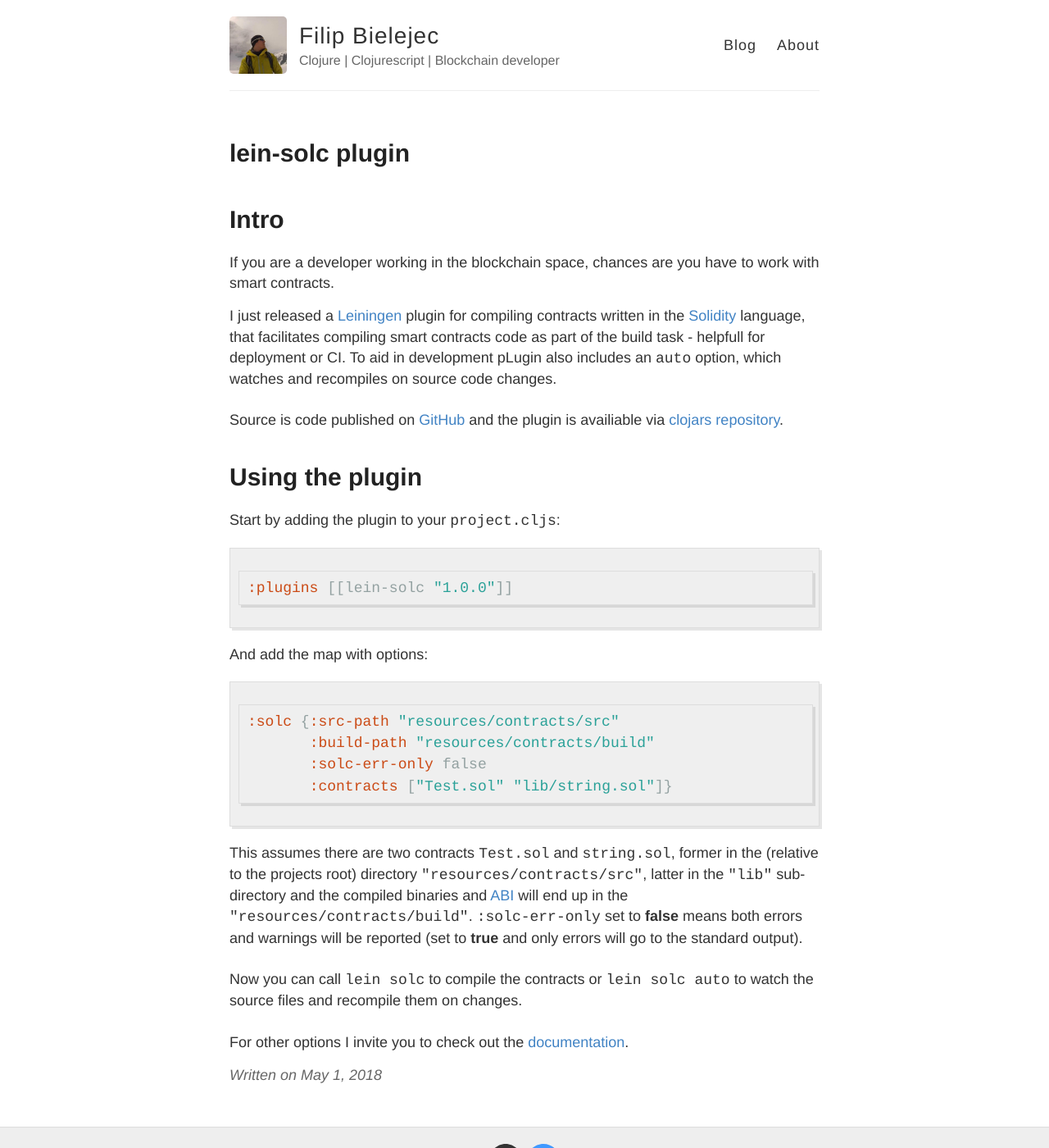
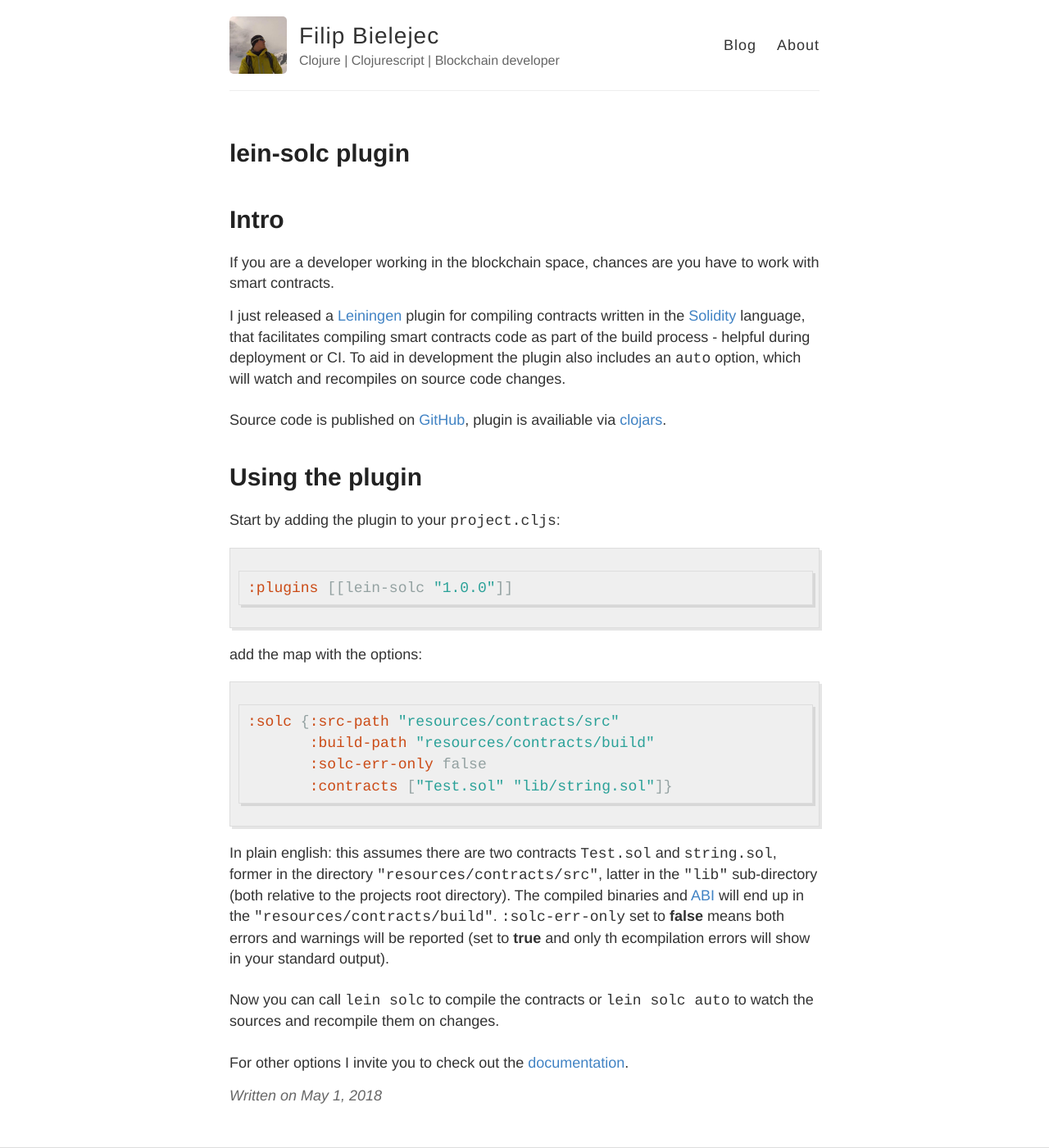
Before and after one commit to fbielejec/fbielejec.github.io, a Jekyll site: the page built from _posts/2018-05-01-lein-solc.md, in a window 1280 px wide and 1400 px high. Shown: the whole window at 82% size. Built offline with Jekyll 4.4.1, drawn with Linux system fonts in a browser that asks for light colours.

Commit message:
typos, styling

````diff
--- a/_posts/2018-05-01-lein-solc.md
+++ b/_posts/2018-05-01-lein-solc.md
@@ -12,10 +12,10 @@ categories:
 # <a name="intro"/> Intro
 If you are a developer working in the blockchain space, chances are you have to work with smart contracts.
 
-I just released a [Leiningen](https://leiningen.org/) plugin for compiling contracts written in the [Solidity](https://solidity.readthedocs.io/) language, that facilitates compiling smart contracts code as part of the build task - helpfull for deployment or CI.
-To aid in development pLugin also includes an `auto` option, which watches and recompiles on source code changes. <br>
+I just released a [Leiningen](https://leiningen.org/) plugin for compiling contracts written in the [Solidity](https://solidity.readthedocs.io/) language, that facilitates compiling smart contracts code as part of the build process - helpful during deployment or CI.
+To aid in development the plugin also includes an `auto` option, which will watch and recompiles on source code changes. <br>
 <br>
-Source is code published on [GitHub](https://github.com/district0x/lein-solc) and the plugin is availiable via [clojars repository](https://clojars.org/lein-solc).
+Source code is published on [GitHub](https://github.com/district0x/lein-solc), plugin is availiable via [clojars](https://clojars.org/lein-solc).
 
 # <a name="using"/> Using the plugin
 
@@ -25,7 +25,7 @@ Start by adding the plugin to your `project.cljs`:
 :plugins [[lein-solc "1.0.0"]]
  ```
 
-And add the map with options:
+add the map with the options:
 
 ```clojure
 :solc {:src-path "resources/contracts/src"
@@ -34,9 +34,11 @@ And add the map with options:
        :contracts ["Test.sol" "lib/string.sol"]}
 ```
 
-This assumes there are two contracts `Test.sol` and `string.sol`, former in the (relative to the projects root) directory `"resources/contracts/src"`, latter in the `"lib"` sub-directory and the compiled binaries and [ABI](https://web3js.readthedocs.io/en/1.0/web3-eth-abi.html) will end up in the `"resources/contracts/build"`. `:solc-err-only` set to **false** means both errors and warnings will be reported (set to **true** and only errors will go to the standard output). <br>
+In plain english: this assumes there are two contracts `Test.sol` and `string.sol`, former in the directory `"resources/contracts/src"`, latter in the `"lib"` sub-directory (both relative to the projects root directory).
+The compiled binaries and [ABI](https://web3js.readthedocs.io/en/1.0/web3-eth-abi.html) will end up in the `"resources/contracts/build"`.
+`:solc-err-only` set to **false** means both errors and warnings will be reported (set to **true** and only th ecompilation errors will show in your standard output). <br>
 <br>
-Now you can call `lein solc` to compile the contracts or `lein solc auto` to watch the source files and recompile them on changes. <br>
+Now you can call `lein solc` to compile the contracts or `lein solc auto` to watch the sources and recompile them on changes. <br>
 <br>
 For other options I invite you to check out the [documentation](https://github.com/district0x/lein-solc#lein-solc).
 
````
